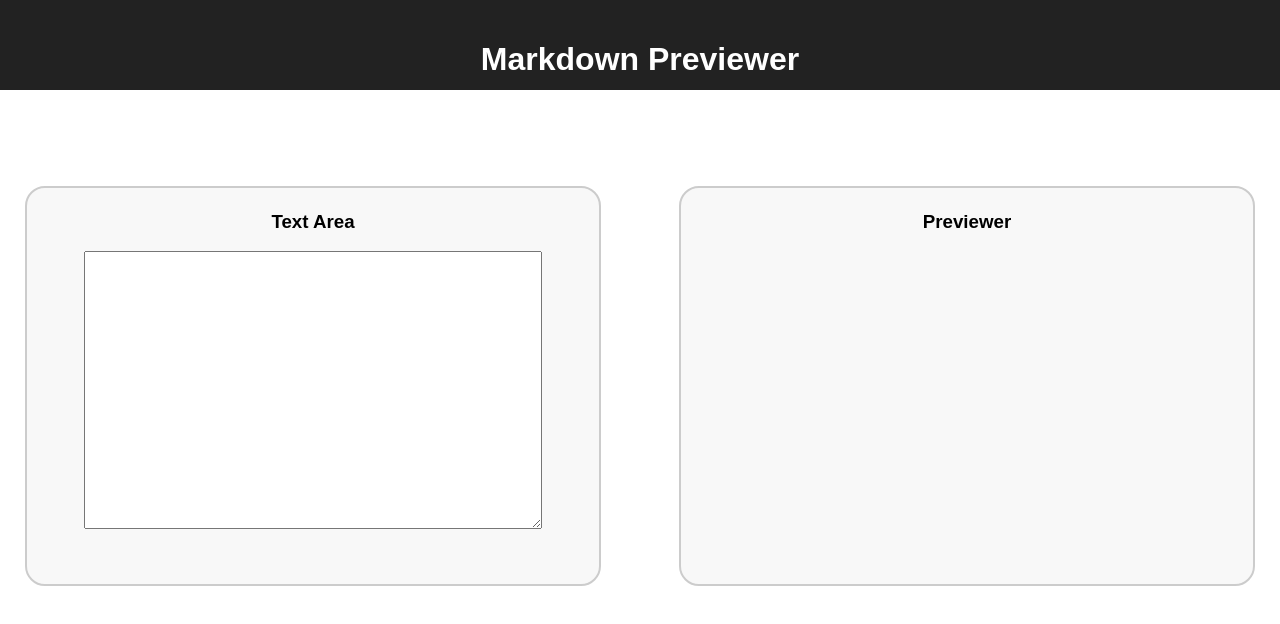
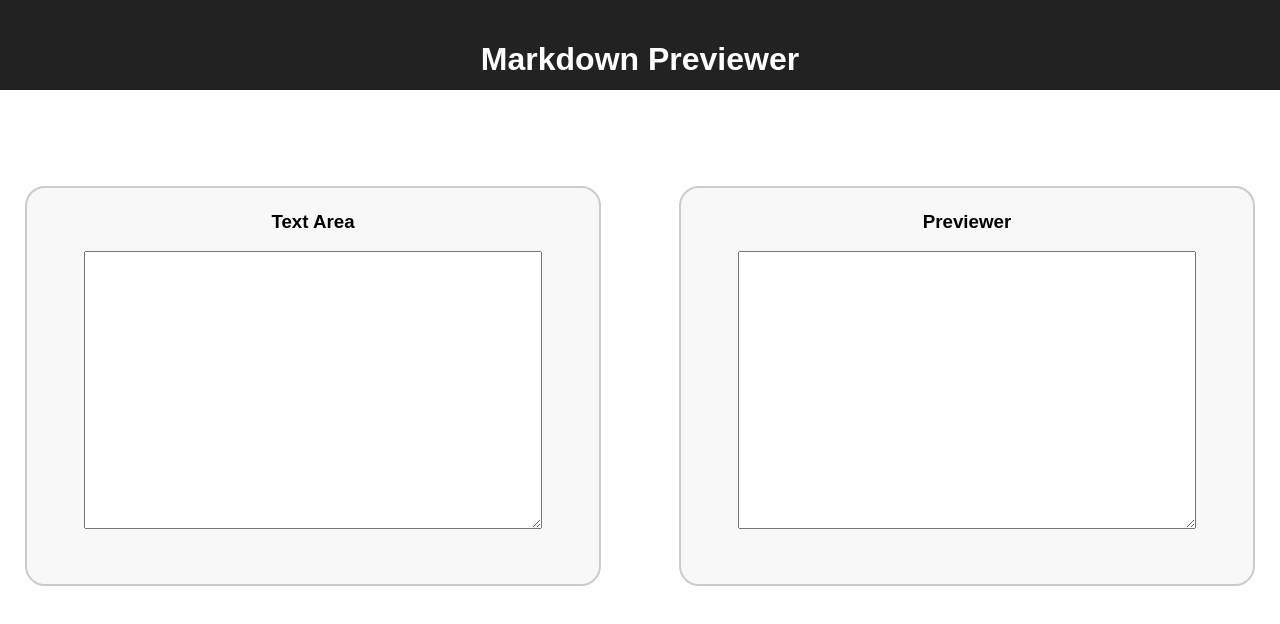
Before and after one commit to Lorenatacal/Markdown-Previewer, a React (Create React App) app: page / in a window 1280 px wide. Shown: the top 624 px of the page. Built offline with nearby package versions, Linux system fonts and the light colour scheme.

Commit message:
Pass the state from the Text component to the Previewer component and render it

```diff
--- a/src/App.js
+++ b/src/App.js
@@ -9,7 +9,6 @@ const App = function() {
     <div className="App">
       <Header />
       <Text />
-      <Previewer />
     </div>
   );
 }
--- a/src/Previewer.js
+++ b/src/Previewer.js
@@ -3,8 +3,10 @@ import ReactDOM from 'react-dom';
 import Text from './Text'
 import styled from 'styled-components';
 
+
 const StyledContainer = styled.div`
 float:right;
+align:left;
 width: 45%;
 height: 400px;
 padding: 12px 20px;
@@ -27,16 +29,22 @@ const StyledTitle = styled.h3`
 text-align: center;
 `;
 
-const StyledPreviewer = styled.div`
+const StyledPreviewer = styled.textarea`
 width: 80%;
 height: 70%;
 `;
 
-const Previewer = function () {
+const StyledArea = styled.textarea`
+    width: 80%;
+    height: 70%;
+`;
+
+const Previewer = props => {
+    console.log(props, "props")
     return (
         <StyledContainer>
             <StyledTitle>Previewer</StyledTitle>
-            <StyledPreviewer />
+            <StyledPreviewer value={props.input} />
         </StyledContainer>
     )
 }
--- a/src/Text.js
+++ b/src/Text.js
@@ -48,14 +48,18 @@ class Text extends React.Component {
         this.setState({
             value: event.target.value
         });
+        console.log(this.state.value, "value")
     }
 
     render() {
         return (
-            <StyledContainer>
-                <StyledTitle>Text Area</StyledTitle>
-                <StyledTextArea onChange={this.handleChange} />
-            </StyledContainer>
+            <div>
+                <StyledContainer>
+                    <StyledTitle>Text Area</StyledTitle>
+                    <StyledTextArea onChange={this.handleChange} />
+                </StyledContainer>
+                <Previewer input={this.state.value} />
+            </div>
         )
     }
 }
```
Lines whose indentation alone changed are shown as unchanged.
